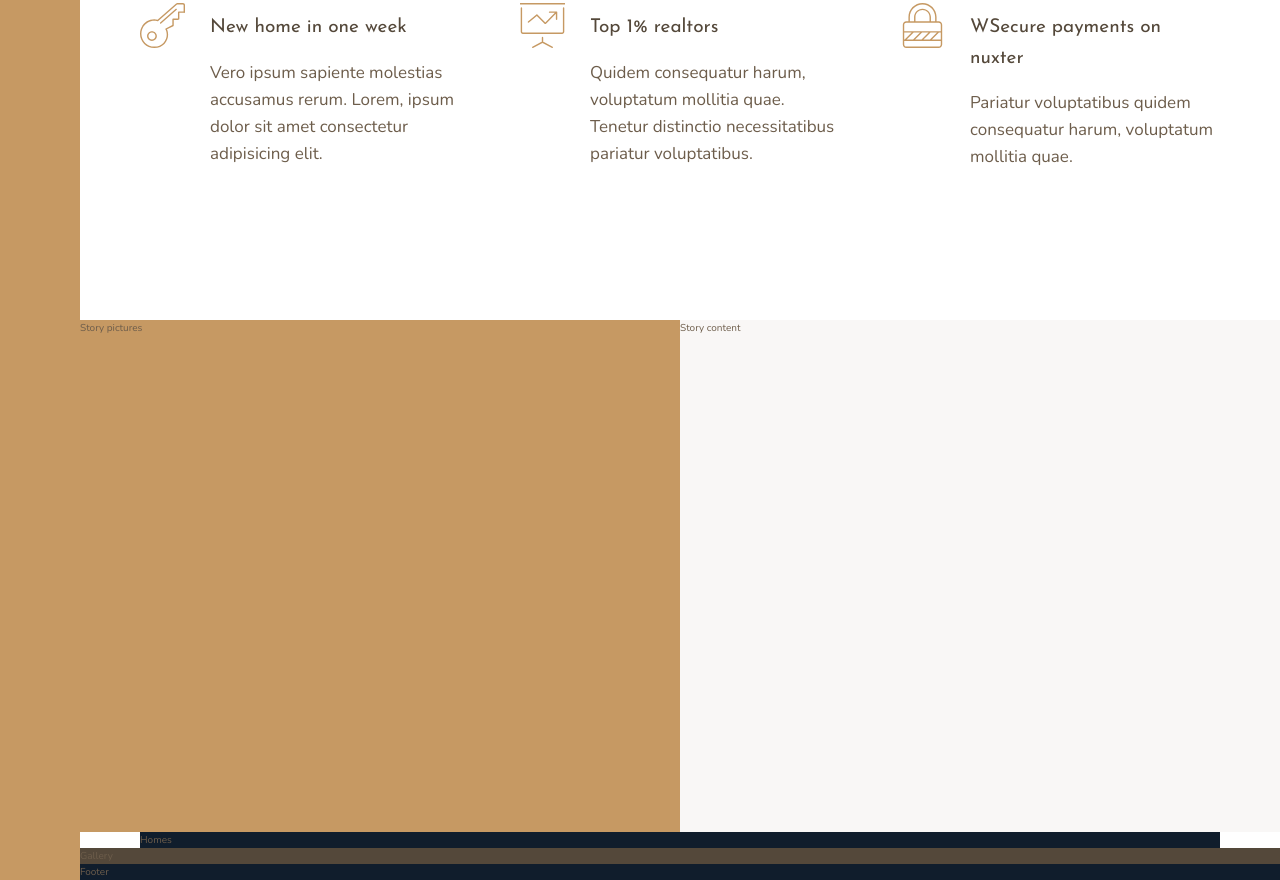
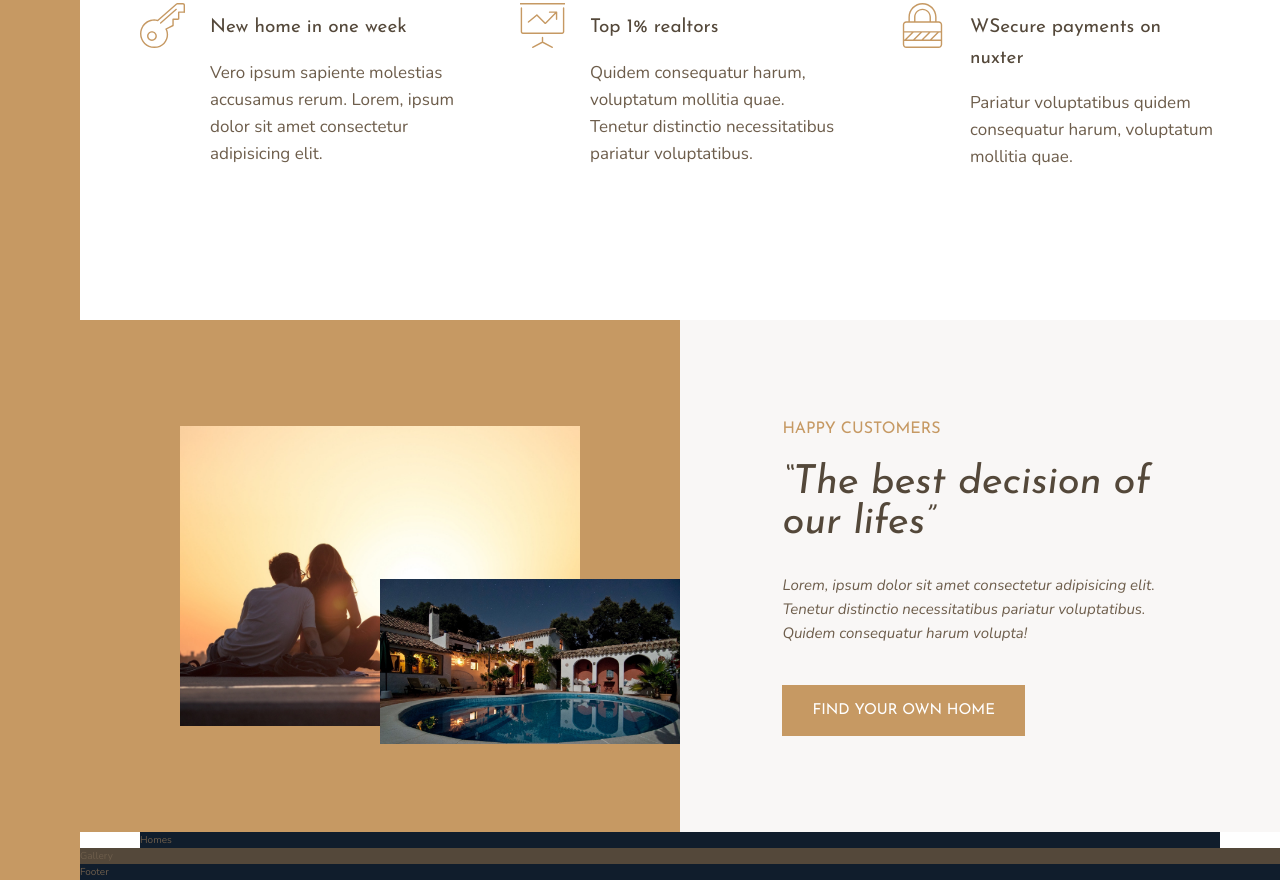
Before and after one commit to mhdbitar/Nexter, a website: page index.html in a window 1280 px wide. Shown: the part 991-1871 px from the top of the page. Drawn offline with nearby package versions, Linux system fonts and the light colour scheme.

Commit message:
Add Story section

```diff
--- a/index.html
+++ b/index.html
@@ -96,11 +96,15 @@
     </section>
 
     <div class="story__pictures">
-      Story pictures
+      <img src="img/story-1.jpeg" alt="Couple with new house" class="story__img--1">
+      <img src="img/story-2.jpeg" alt="New house" class="story__img--2">
     </div>
 
     <div class="story__content">
-      Story content
+      <h3 class="heading-3 mb-sm">Happy Customers</h3>
+      <h2 class="heading-2 heading-2--dark mb-md">&ldquo;The best decision of our lifes&rdquo;</h2>
+      <p class="story__text">Lorem, ipsum dolor sit amet consectetur adipisicing elit. Tenetur distinctio necessitatibus pariatur voluptatibus. Quidem consequatur harum volupta!</p>
+      <button class="btn">Find your own home</button>
     </div>
 
     <section class="homes">
--- a/sass/_story.scss
+++ b/sass/_story.scss
@@ -2,10 +2,45 @@
   &__pictures {
     background-color: $color-primary;
     grid-column: full-start / col-end 4;
+
+    display: grid;
+    grid-template-rows: repeat(6, 1fr);
+    grid-template-columns: repeat(6, 1fr);
+    align-items: center;
+  }
+
+  &__img--1 {
+    width: 100%;
+    grid-row: 2 / 6;
+    grid-column: 2 / 6;
+  }
+
+  &__img--2 {
+    width: 100%;
+    grid-row: 4 / 6;
+    grid-column: 4 / 7;
   }
 
   &__content {
     background-color: $color-grey-light-1;
     grid-column: col-start 5 / full-end;
+
+    padding: 6rem 8vw;
+
+    // display: flex;
+    // flex-direction: column;
+    // justify-content: center;
+    // align-items: flex-start;
+
+    display: grid;
+    align-content: center;
+    justify-items: start;
+
+  }
+
+  &__text {
+    font-size: 1.5rem;
+    font-style: italic;
+    margin-bottom: 4rem;
   }
 }
--- a/sass/_typography.scss
+++ b/sass/_typography.scss
@@ -9,10 +9,24 @@
 
 .heading-2 {
   @extend %heading;
+  font-size: 4rem;
+  font-style: italic;
+  line-height: 1;
+
+  &--light {
+    color: $color-grey-light-1;
+  }
+
+  &--dark {
+    color: $color-grey-dark-1;
+  }
 }
 
 .heading-3 {
   @extend %heading;
+  font-size: 1.6rem;
+  color: $color-primary;
+  text-transform: uppercase;
 }
 
 .heading-4 {
@@ -27,3 +41,36 @@
     color: $color-grey-dark-1;
   }
 }
+
+.btn {
+  background-color: $color-primary;
+  color: #fff;
+  border: none;
+  border-radius: 0;
+  font-family: $font-display;
+  font-size: 1.5rem;
+  text-transform: uppercase;
+  padding: 1.8rem 3rem;
+  cursor: pointer;
+  transition: all .2s;
+
+  &:hover {
+    background-color: $color-primary-dark;
+  }
+}
+
+.mb-sm {
+  margin-bottom: 2rem;
+}
+
+.mb-md {
+  margin-bottom: 3rem;
+}
+
+.mb-lg {
+  margin-bottom: 4rem;
+}
+
+.mb-hg {
+  margin-bottom: 8rem;
+}
```
Also changed, not shown: css/style.css.
